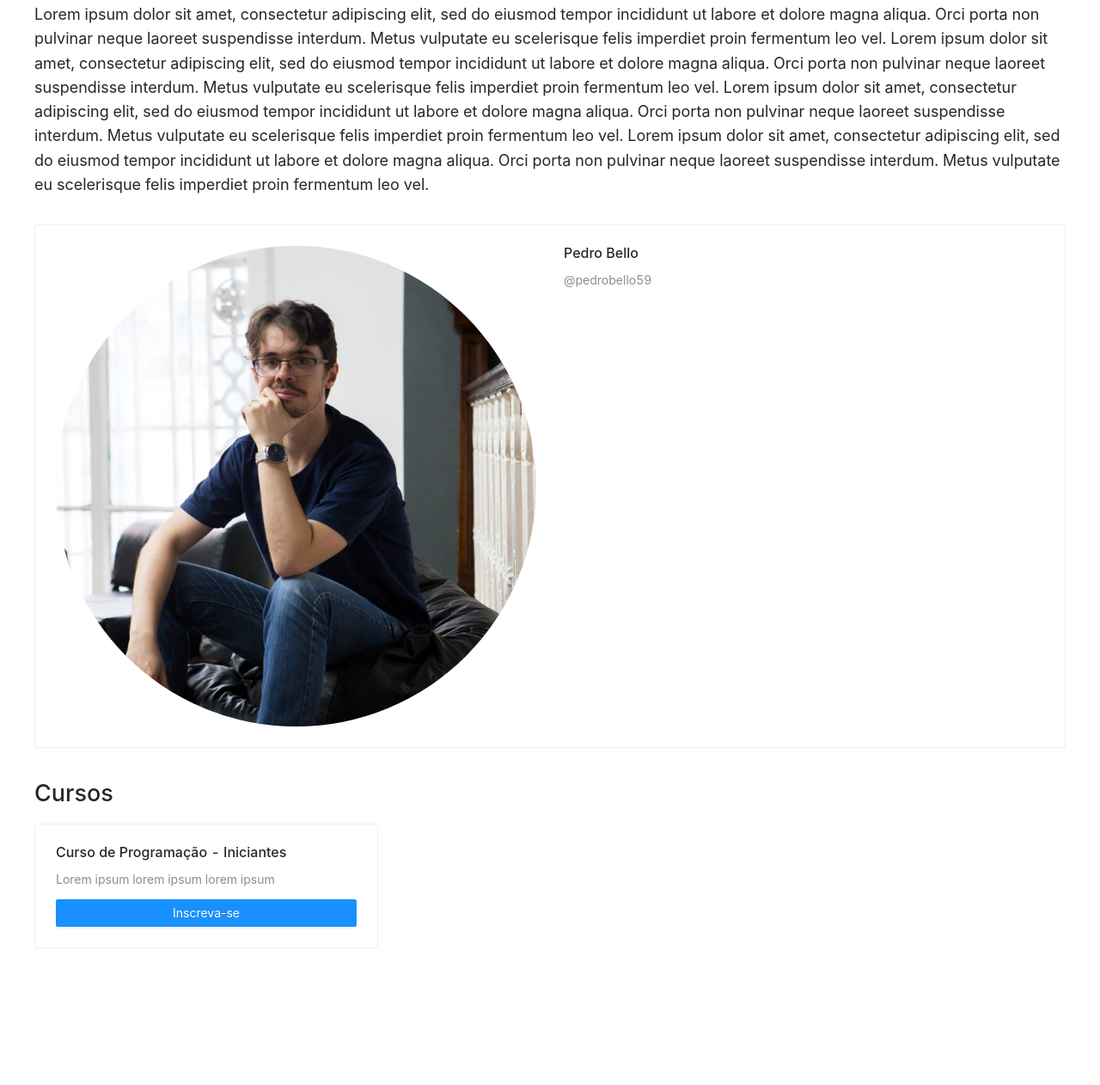
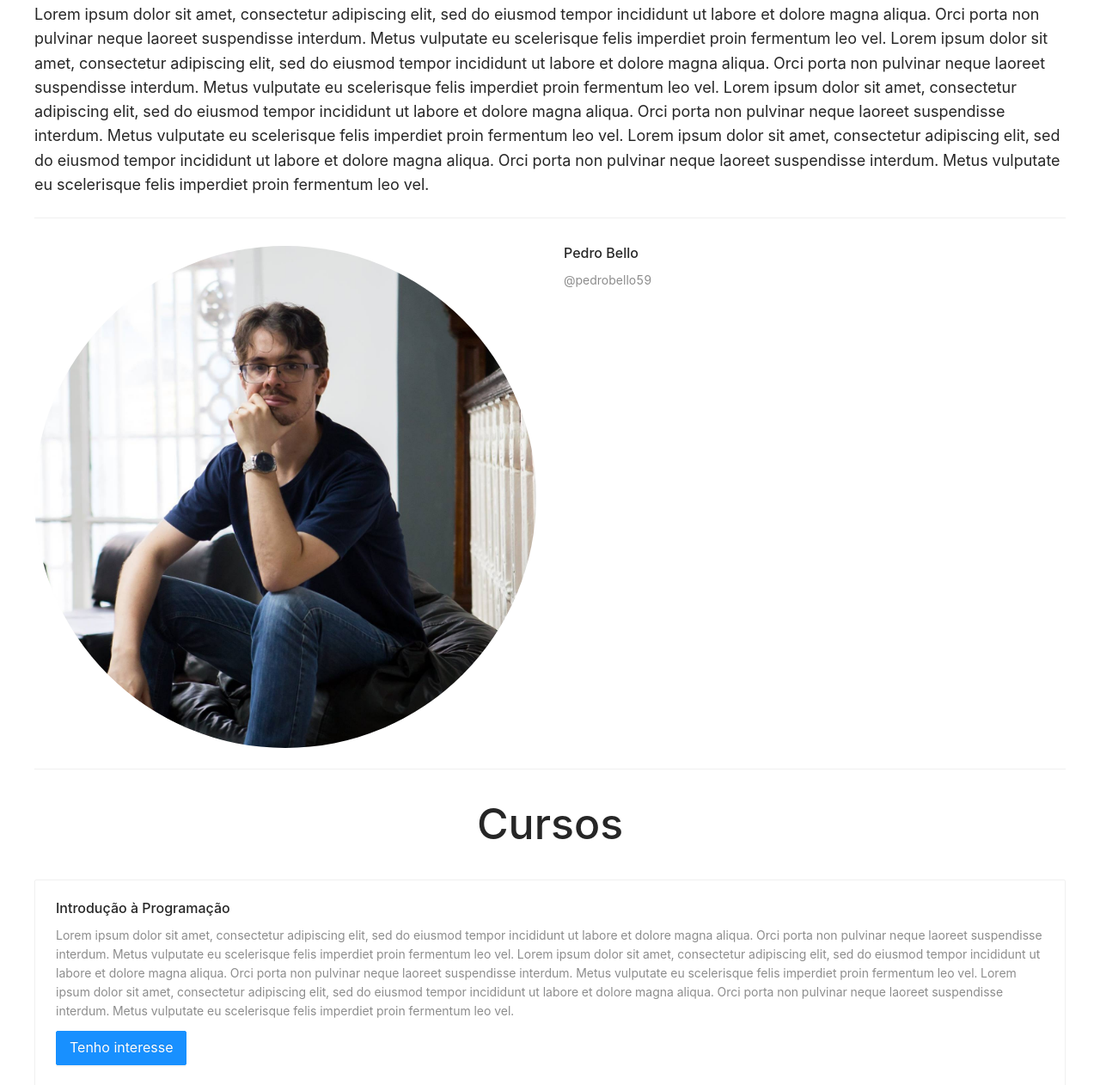
Before and after one commit to mairatma/academiaprogramacao, a Gatsby site: page / in a window 1280 px wide. Shown: the part 426-1688 px from the top of the page at 86% size. Before the commit the page ends 1561 px from the top, so only its background shows below. Built offline with nearby package versions, Linux system fonts and the light colour scheme; Gatsby itself is replaced by a stand-in of ours.

Commit message:
Adjustments

```diff
--- a/src/components/Bio/bio.css
+++ b/src/components/Bio/bio.css
@@ -1,5 +1,13 @@
 .pb-bio {
   margin-top: 32px;
+}
+
+.pb-bio .ant-card {
+  border: none;
+}
+
+.pb-bio .ant-card-body {
+  padding: 0;
 }
 
 .pb-bio__card {
--- a/src/components/CourseInterest/course-interest.css
+++ b/src/components/CourseInterest/course-interest.css
@@ -1,9 +1,6 @@
-.pb-course-interest {
-  margin-top: 32px;
-}
-
-.pb-course {
- width: 400px;
+.pb-course-interest h2 {
+  font-size: 50px;
+  text-align: center;
 }
 
 .pb-course .ant-btn {
--- a/src/components/CourseInterest/index.js
+++ b/src/components/CourseInterest/index.js
@@ -8,8 +8,8 @@ const CourseInterest = () => {
     <div className="pb-course-interest">
       <h2 id="cursos">Cursos</h2>
       <Card className="pb-course" hoverable>
-        <Card.Meta title="Curso de Programação - Iniciantes" description="Lorem ipsum lorem ipsum lorem ipsum" />
-        <Button block type="primary">Inscreva-se</Button>
+        <Card.Meta title="Introdução à Programação" description="Lorem ipsum dolor sit amet, consectetur adipiscing elit, sed do eiusmod tempor incididunt ut labore et dolore magna aliqua. Orci porta non pulvinar neque laoreet suspendisse interdum. Metus vulputate eu scelerisque felis imperdiet proin fermentum leo vel. Lorem ipsum dolor sit amet, consectetur adipiscing elit, sed do eiusmod tempor incididunt ut labore et dolore magna aliqua. Orci porta non pulvinar neque laoreet suspendisse interdum. Metus vulputate eu scelerisque felis imperdiet proin fermentum leo vel. Lorem ipsum dolor sit amet, consectetur adipiscing elit, sed do eiusmod tempor incididunt ut labore et dolore magna aliqua. Orci porta non pulvinar neque laoreet suspendisse interdum. Metus vulputate eu scelerisque felis imperdiet proin fermentum leo vel." />
+        <Button type="primary" size="large">Tenho interesse</Button>
       </Card>
     </div>
   )
--- a/src/components/MainContent/index.js
+++ b/src/components/MainContent/index.js
@@ -1,3 +1,4 @@
+import { Divider } from 'antd';
 import React from 'react'
 
 import Banner from '../Banner';
@@ -14,7 +15,9 @@ function MainContent() {
         <div className="pb-main__description">
           Lorem ipsum dolor sit amet, consectetur adipiscing elit, sed do eiusmod tempor incididunt ut labore et dolore magna aliqua. Orci porta non pulvinar neque laoreet suspendisse interdum. Metus vulputate eu scelerisque felis imperdiet proin fermentum leo vel. Lorem ipsum dolor sit amet, consectetur adipiscing elit, sed do eiusmod tempor incididunt ut labore et dolore magna aliqua. Orci porta non pulvinar neque laoreet suspendisse interdum. Metus vulputate eu scelerisque felis imperdiet proin fermentum leo vel. Lorem ipsum dolor sit amet, consectetur adipiscing elit, sed do eiusmod tempor incididunt ut labore et dolore magna aliqua. Orci porta non pulvinar neque laoreet suspendisse interdum. Metus vulputate eu scelerisque felis imperdiet proin fermentum leo vel. Lorem ipsum dolor sit amet, consectetur adipiscing elit, sed do eiusmod tempor incididunt ut labore et dolore magna aliqua. Orci porta non pulvinar neque laoreet suspendisse interdum. Metus vulputate eu scelerisque felis imperdiet proin fermentum leo vel.
         </div>
+        <Divider />
         <Bio />
+        <Divider />
         <CourseInterest />
       </div>
     </div>
```
